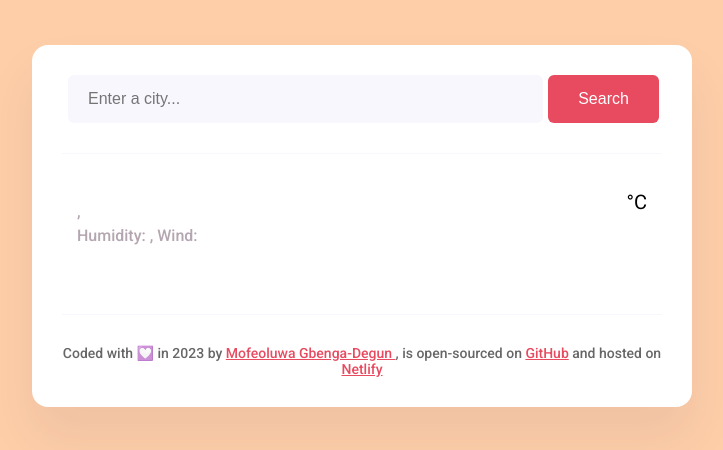
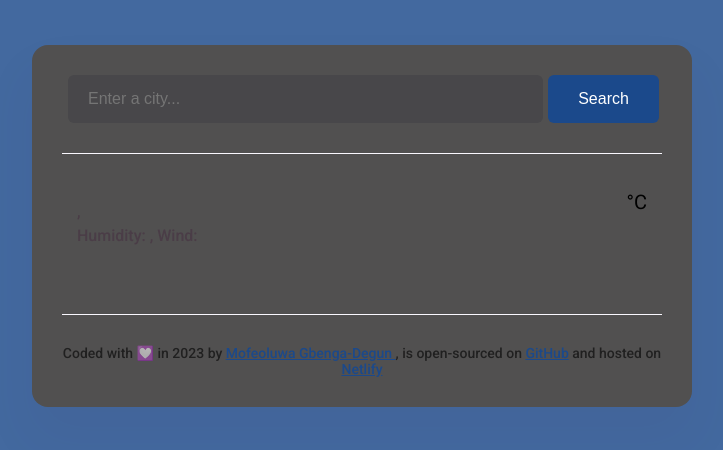
Before and after one commit to MofeDegun/MY-WEATHER-APP, a plain HTML site: page index.html in a window 1280 px wide. Shown: the whole page, without its empty margins (278-1001 px from the left). Drawn offline with nearby package versions, Linux system fonts and the light colour scheme; no server answers; a web font is replaced by a local one.

Commit message:
Update styles.css

```diff
--- a/src/styles.css
+++ b/src/styles.css
@@ -1,14 +1,14 @@
 body {
-  background-color: #fecea8;
+  background-color: #43699F;
   font-family: "Roboto", sans-serif;
 }
 
 a {
-  color: #e84a5f;
+  color: #1B498B;
 }
 
 .weather-app {
-  background: white;
+  background: rgb(81, 80, 80);
   max-width: 600px;
   margin: 45px auto;
   box-shadow: 0 30px 50px rgba(65, 50, 100, 0.08);
@@ -25,7 +25,7 @@ header {
   align-items: center;
 }
 .search-form-input {
-  background-color: #f9f7fe;
+  background-color: #48474a;
   border: none;
   border-radius: 6px;
   width: 80%;
@@ -34,7 +34,7 @@ header {
 }
 
 .search-form-button {
-  background: #e84a5f;
+  background: #1B498B;
   padding: 15px 30px;
   border: none;
   font-size: 16px;
@@ -68,7 +68,7 @@ main {
 }
 
 .weather-app-details strong {
-  color: #e84a5f;
+  color:#1B498B;
   opacity: 75%;
 }
 
```
